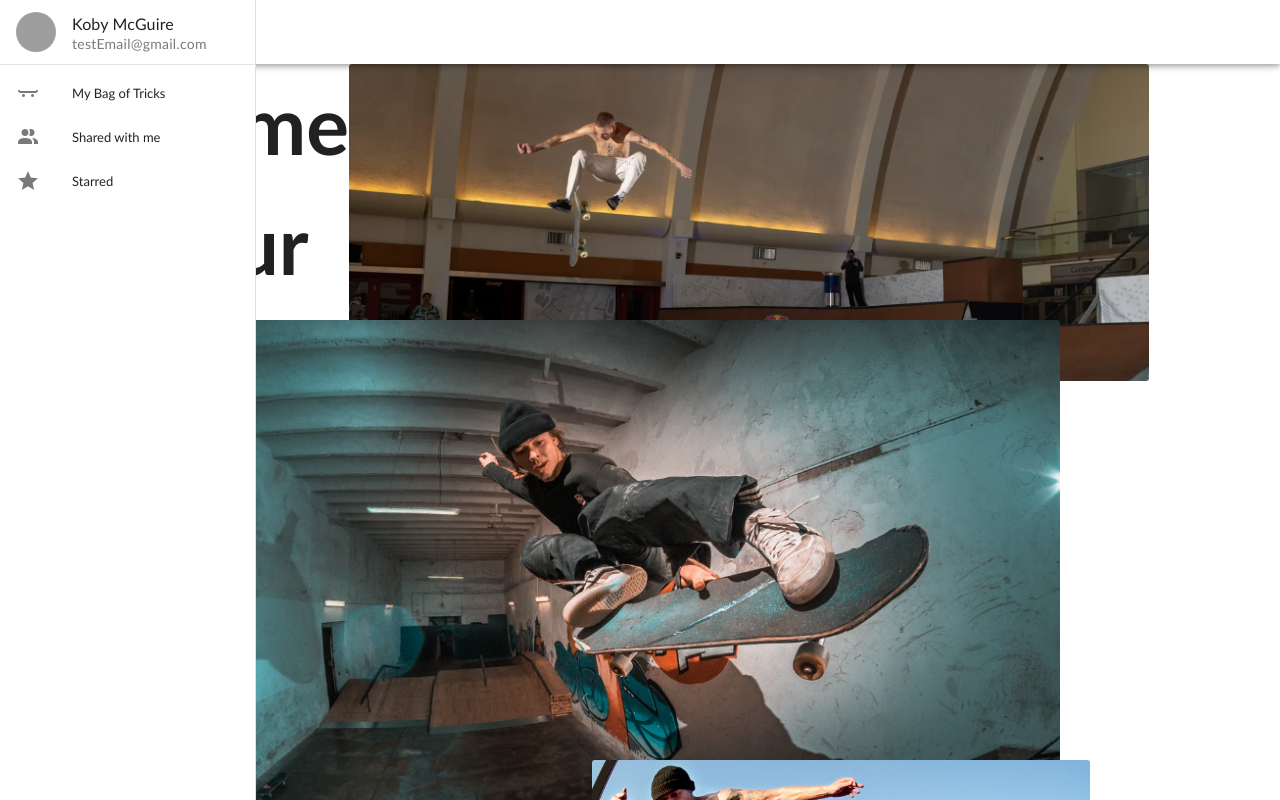
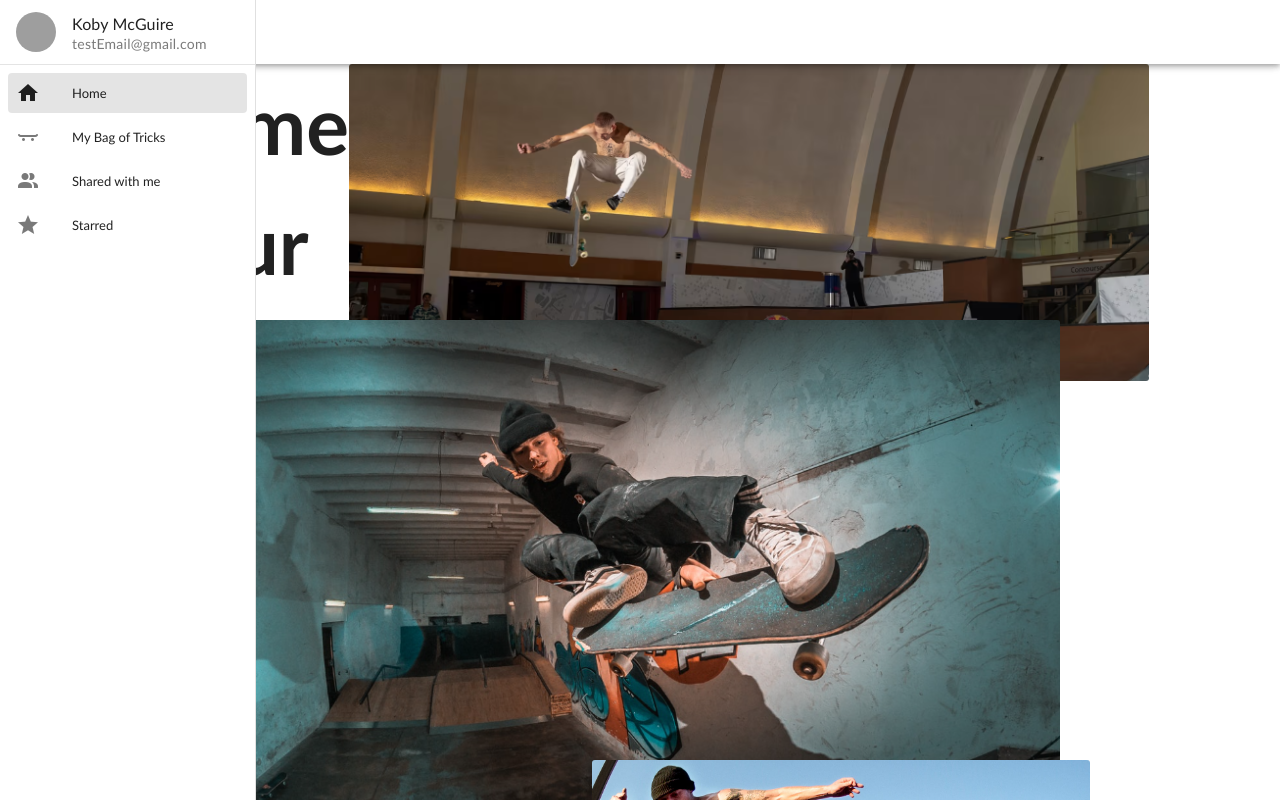
Before and after one commit to KobyMcGuire/SkateApp, a Vue app in the folder webpage/vue/: page / in a window 1280 px wide. Shown: the top 800 px of the page. Built offline with nearby package versions, Linux system fonts and the light colour scheme; grey boxes are pictures that could not be loaded.

Commit message:
Made v-cards

```diff
--- a/webpage/vue/src/App.vue
+++ b/webpage/vue/src/App.vue
@@ -12,6 +12,13 @@
       <v-divider></v-divider>
 
       <v-list density="compact" nav>
+        <v-list-item
+          prepend-icon="mdi-home"
+          title="Home"
+          value="home"
+          to="/"
+          link
+        ></v-list-item>
         <v-list-item
           prepend-icon="mdi-skateboard"
           title="My Bag of Tricks"
--- a/webpage/vue/src/components/TrickCard.vue
+++ b/webpage/vue/src/components/TrickCard.vue
@@ -1,28 +1,17 @@
 <template>
-    <div class="trick-card">
-        <p>{{ trick.name }}</p>
-        <p>{{  trick.stance }}</p>
-    </div>
+  <v-card>
+    <v-card-item>
+      <v-card-title>{{ trick.name }}</v-card-title>
+      <v-card-subtitle>{{ trick.stance }}</v-card-subtitle>
+    </v-card-item>
+  </v-card>
 </template>
 
 <script>
 export default {
-    props : ['trick'],
-
-}
+  props: ["trick"],
+};
 </script>
 
 <style scoped>
-
-.trick-card {
-    border: 1px solid black;
-
-    padding: 5px;
-
-    /* Change this to percent? */
-    min-width: 150px;
-
-    text-align: center;
-}
-
 </style>
--- a/webpage/vue/src/views/TricksView.vue
+++ b/webpage/vue/src/views/TricksView.vue
@@ -1,7 +1,7 @@
 <template>
-  <button class="create-trick-button" v-on:click="handleCreateTrick">
+  <VBtn  v-on:click="handleCreateTrick" prepend-icon="mdi-plus">
     Create a New Trick
-  </button>
+  </VBtn>
 
   <div
     class="new-trick-form"
@@ -168,13 +168,6 @@ export default {
 </script>
 
 <style scoped>
-.create-trick-button {
-  display: block;
-
-  background-color: grey;
-
-  padding: 5px;
-}
 .cards-column-container {
   display: flex;
   justify-content: space-around;
@@ -184,8 +177,6 @@ export default {
 }
 
 .trick-cards-container {
-  border: 1px solid black;
-
   padding: 5px;
 
   display: grid;
```
